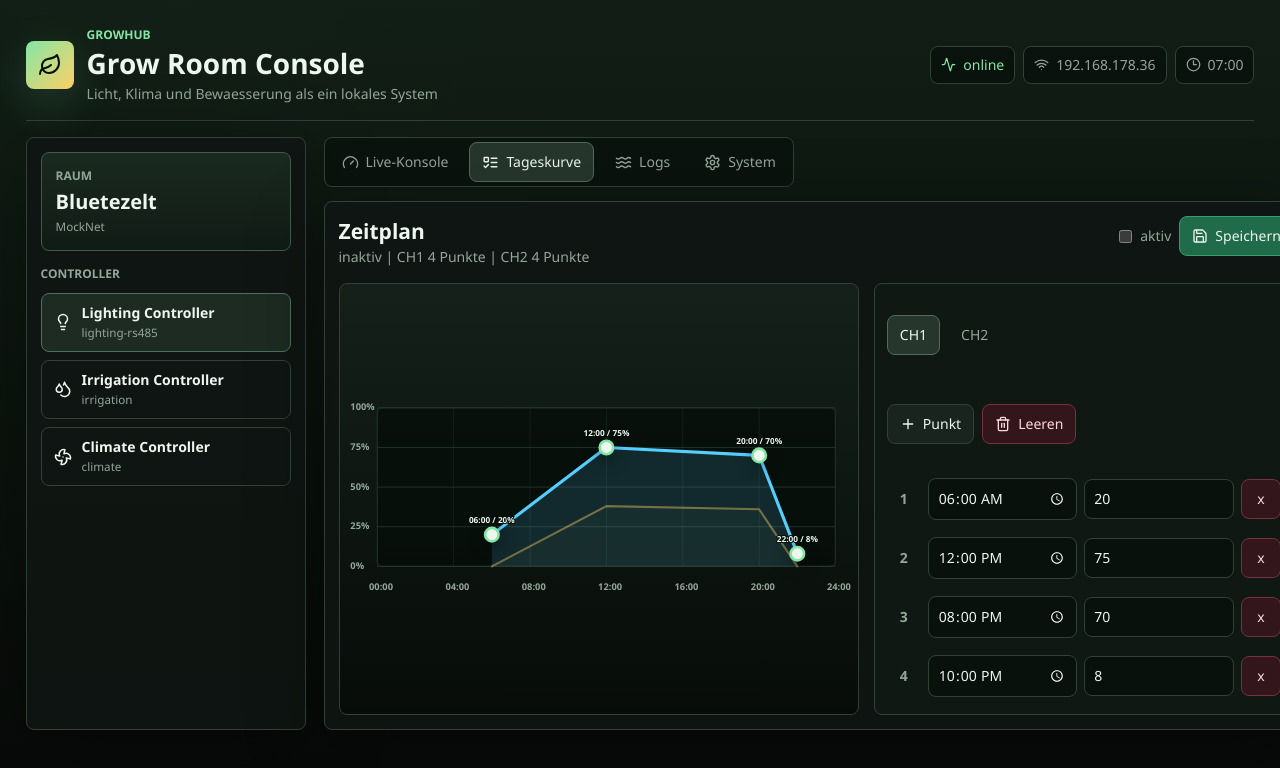
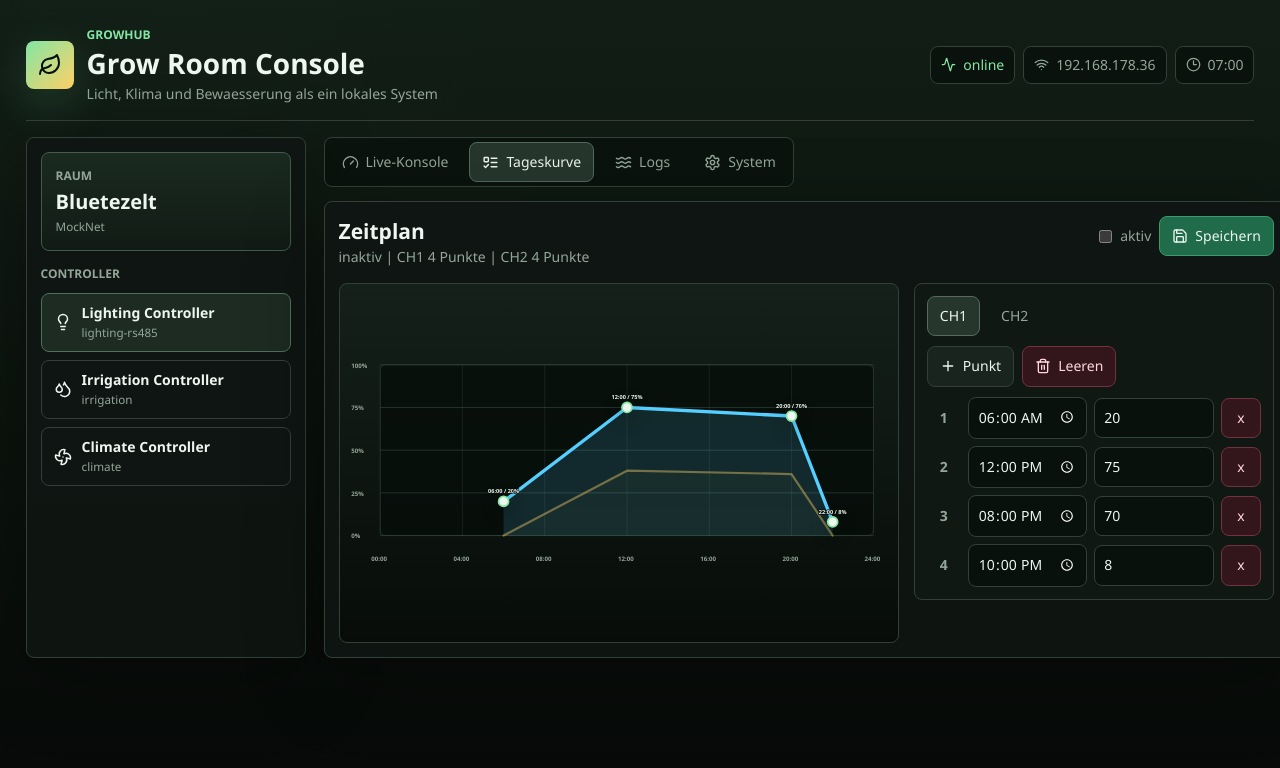
Before and after one commit to Kurzschlusskind/GrowHub, a React (Vite) app: page / in a window 1280 px wide. Both pictures are taken after a click on the button "Tageskurve". Shown: the top 768 px of the page. Built offline with nearby package versions, Linux system fonts and the light colour scheme.

Commit message:
Tighten schedule chart layout

```diff
--- a/src/main.jsx
+++ b/src/main.jsx
@@ -5,7 +5,9 @@ import { createLightingAdapter } from "./devices/lighting/adapter";
 import { parseTime, percent, timeLabel } from "./core/format";
 import "./styles/app.css";
 
-const endpoint = new URLSearchParams(location.search).get("lighting") || "";
+const params = new URLSearchParams(location.search);
+const endpoint = params.get("lighting") || "";
+const initialView = ["dashboard", "schedule", "logs", "system"].includes(params.get("view")) ? params.get("view") : "dashboard";
 
 const devices = [
   { id: "lighting-main", name: "Lighting Controller", type: "lighting-rs485", endpoint },
@@ -14,7 +16,7 @@ const devices = [
 ];
 
 function App() {
-  const [view, setView] = useState("dashboard");
+  const [view, setView] = useState(initialView);
   const [activeDeviceId, setActiveDeviceId] = useState("lighting-main");
   const [lighting, setLighting] = useState(null);
   const [error, setError] = useState("");
@@ -324,8 +326,8 @@ function ScheduleChart({ schedule, active, onAdd, onMove }) {
               svgRef.current?.setPointerCapture(event.pointerId);
             }}
           >
-            <circle cx={xFor(point.time)} cy={yFor(point.percent)} r="13" />
-            <text x={xFor(point.time)} y={yFor(point.percent) - 22}>{timeLabel(point.time)} / {Math.round(point.percent)}%</text>
+            <circle cx={xFor(point.time)} cy={yFor(point.percent)} r="9" />
+            <text x={xFor(point.time)} y={yFor(point.percent) - 15}>{timeLabel(point.time)} / {Math.round(point.percent)}%</text>
           </g>
         ))}
       </svg>
--- a/src/styles/app.css
+++ b/src/styles/app.css
@@ -435,13 +435,15 @@ small {
 
 .schedule-layout {
   display: grid;
-  grid-template-columns: minmax(520px, 1fr) 420px;
+  grid-template-columns: minmax(560px, 1fr) 360px;
   gap: clamp(14px, 1.2vw, 22px);
+  align-items: start;
 }
 
 .schedule-chart,
 .log-chart {
-  min-height: 430px;
+  height: clamp(360px, 42vh, 500px);
+  min-height: 0;
   border: 1px solid var(--line);
   border-radius: 8px;
   background:
@@ -454,7 +456,7 @@ small {
   display: block;
   width: 100%;
   height: 100%;
-  min-height: 430px;
+  min-height: 0;
   cursor: crosshair;
 }
 
@@ -475,7 +477,7 @@ small {
 
 .axis-label {
   fill: var(--muted);
-  font-size: 18px;
+  font-size: 11px;
   font-weight: 700;
   user-select: none;
   pointer-events: none;
@@ -492,16 +494,16 @@ small {
 .chart-handle circle {
   fill: var(--text);
   stroke: var(--leaf);
-  stroke-width: 5;
+  stroke-width: 3;
   filter: drop-shadow(0 7px 16px rgba(0, 0, 0, 0.48));
 }
 
 .chart-handle text {
   fill: var(--text);
   stroke: #06100a;
-  stroke-width: 4;
+  stroke-width: 2.5;
   paint-order: stroke;
-  font-size: 16px;
+  font-size: 10px;
   font-weight: 800;
   text-anchor: middle;
   pointer-events: none;
@@ -515,6 +517,7 @@ small {
   padding: 12px;
   display: grid;
   gap: 10px;
+  align-content: start;
 }
 
 .point-table {
```
